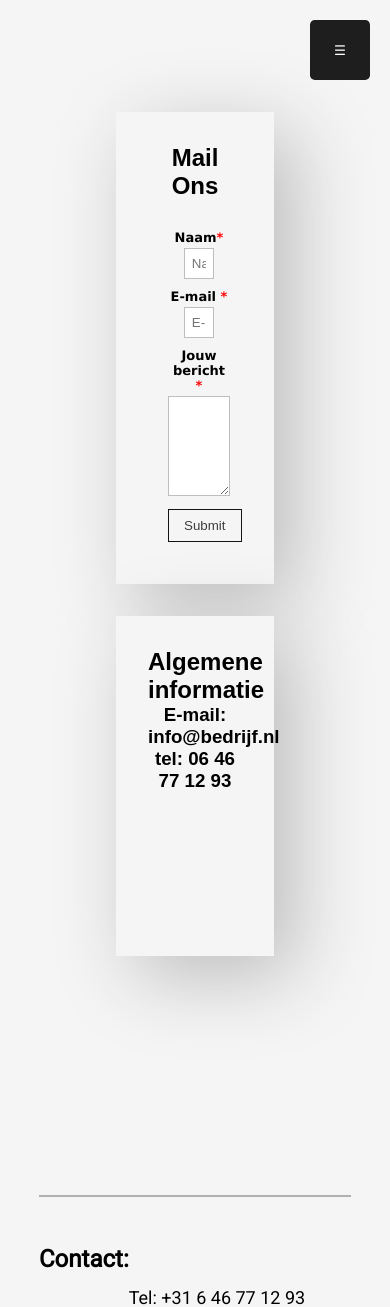
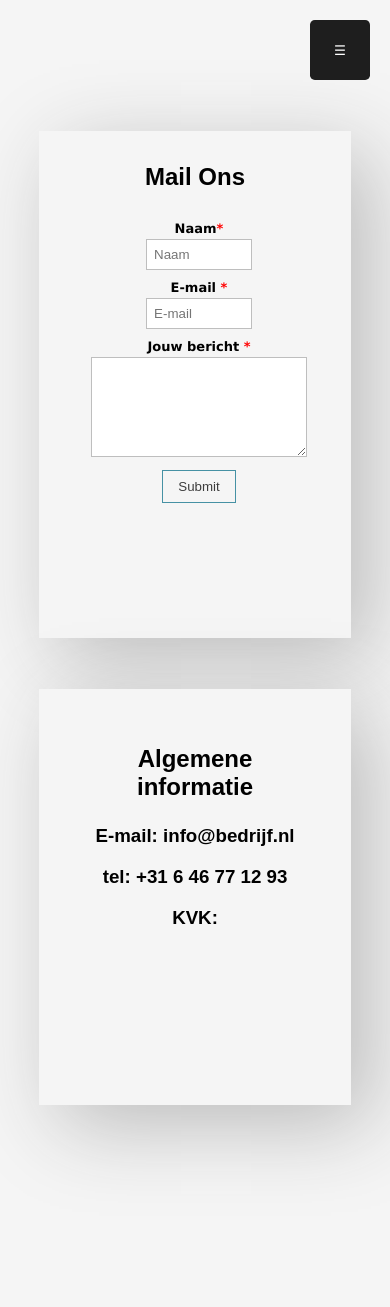
Before and after one commit to DesignerTies/eigen-website, a PHP site: page /contact.html in a window 390 px wide. Shown: the top 1307 px of the page. Run offline with PHP 8.4, Linux system fonts and the light colour scheme.

Commit message:
added sitemap and added a contact page

```diff
--- a/contact.html
+++ b/contact.html
@@ -87,7 +87,8 @@
         <div id="algemene-info-wrapper" class="wrapper">
           <h2>Algemene informatie</h2>
           <h3>E-mail: info@bedrijf.nl</h3>
-          <h3>tel: 06 46 77 12 93</h3>
+          <h3>tel: +31 6 46 77 12 93</h3>
+          <h3>KVK:</h3>
         </div>
       </div>
     </main>
--- /dev/null
+++ b/sitemap.txt
@@ -0,0 +1,4 @@
+https://tieshoenderdos.nl/
+https://tieshoenderdos.nl/over-ons
+https://tieshoenderdos.nl/werkwijze
+https://tieshoenderdos.nl/contact
--- a/style/contact.css
+++ b/style/contact.css
@@ -154,12 +154,12 @@ button:hover {
 
 .wrapper {
   margin: auto;
+  width: 45%;
 }
 
 #form-wrapper {
   text-align: center;
   padding: 2em;
-  width: 45%;
   height: 60vh;
   background-color: whitesmoke;
   box-shadow: 20px 20px 80px #bbbbbb;
@@ -235,7 +235,7 @@ select {
 .form-style-1 input[type="button"] {
   background: whitesmoke;
   padding: 8px 15px 8px 15px;
-  border: 1px solid #141414;
+  border: 1px solid #4691a4;
   color: rgb(61, 61, 61);
 }
 .form-style-1 input[type="submit"]:hover,
@@ -253,8 +253,7 @@ select {
 }
 
 #algemene-info-wrapper {
-  width: 45%;
-  height: 60vh;
+  height: 26em;
   background-color: whitesmoke;
   box-shadow: 20px 20px 80px #bbbbbb;
   padding: 2em;
@@ -264,6 +263,7 @@ select {
 #algemene-info-wrapper h3,
 #algemene-info-wrapper h2 {
   text-align: center;
+  margin: 1em;
 }
 
 footer {
@@ -349,6 +349,17 @@ footer {
   nav {
     width: 70%;
   }
+  .flex-contact {
+    flex-direction: column;
+    flex-wrap: nowrap;
+    height: 120vh;
+    margin: 7em auto;
+  }
+
+  #algemene-info-wrapper {
+    position: relative;
+    margin-top: 2em;
+  }
   .footer-container ul li {
     padding-left: 0px;
   }
@@ -361,14 +372,11 @@ footer {
   nav a {
     font-size: smaller;
   }
+  .wrapper {
+    width: 50%;
+  }
   .flex-contact {
-    flex-direction: column;
-    flex-wrap: nowrap;
-    margin: 7em auto;
-  }
-
-  #algemene-info-wrapper {
-    margin-top: 2em;
+    width: 100%;
   }
   .footer-container ul li {
     font-size: large;
@@ -386,7 +394,9 @@ footer {
   header {
     display: none;
   }
-
+  .wrapper {
+    width: 60%;
+  }
   footer {
     height: 100vh;
   }
@@ -421,6 +431,9 @@ footer {
 }
 
 @media screen and (max-width: 750px) {
+  .wrapper {
+    width: 80%;
+  }
 }
 
 @media screen and (max-width: 520px) {
```
Also changed, not shown: index.html (+29 -5 lines), over-ons.html (+10 -2 lines), robots.txt (added, +8 -0 lines).
